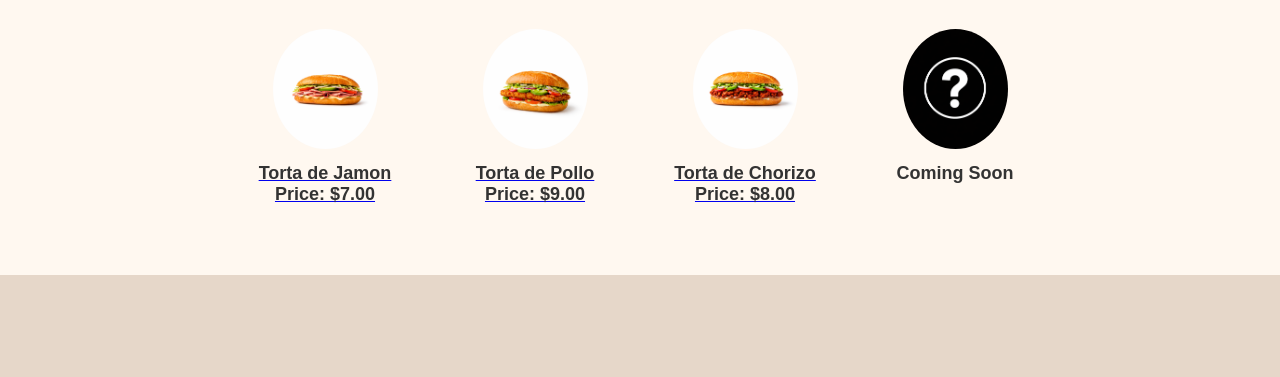
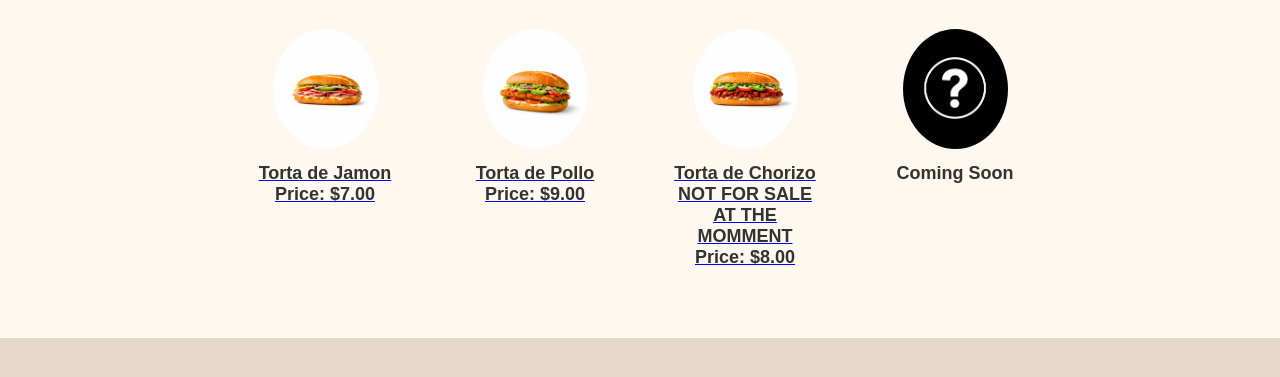
Before and after one commit to Jaime575/Crunchy-tortas.02, a plain HTML site: page menu.html in a window 1280 px wide. Shown: the part 179-556 px from the top of the page. Drawn offline with Linux system fonts and the light colour scheme.

Commit message:
Update Torta de Chorizo item to indicate not for sale

```diff
--- a/menu.html
+++ b/menu.html
@@ -43,7 +43,7 @@
 
             <a href="aboutchorizo.html" class="menu-item">
                 <img src="img/torta de chorizo.png" alt="Torta de Chorizo">
-                <h3>Torta de Chorizo</h3>
+                <h3>Torta de Chorizo <strong>NOT FOR SALE AT THE MOMMENT</strong></h3>
                 <h3>Price: $8.00</h3>
             </a>
 
```
